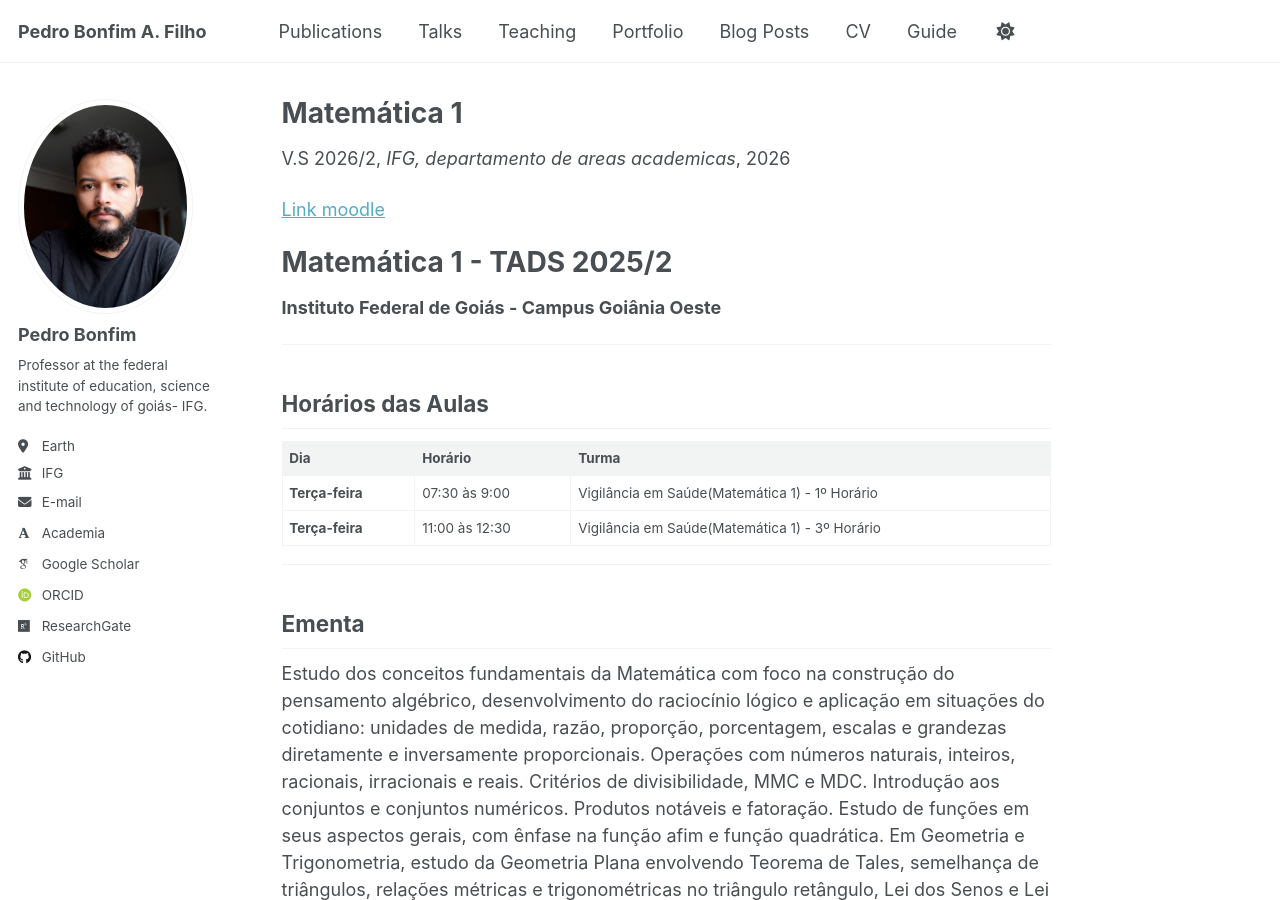
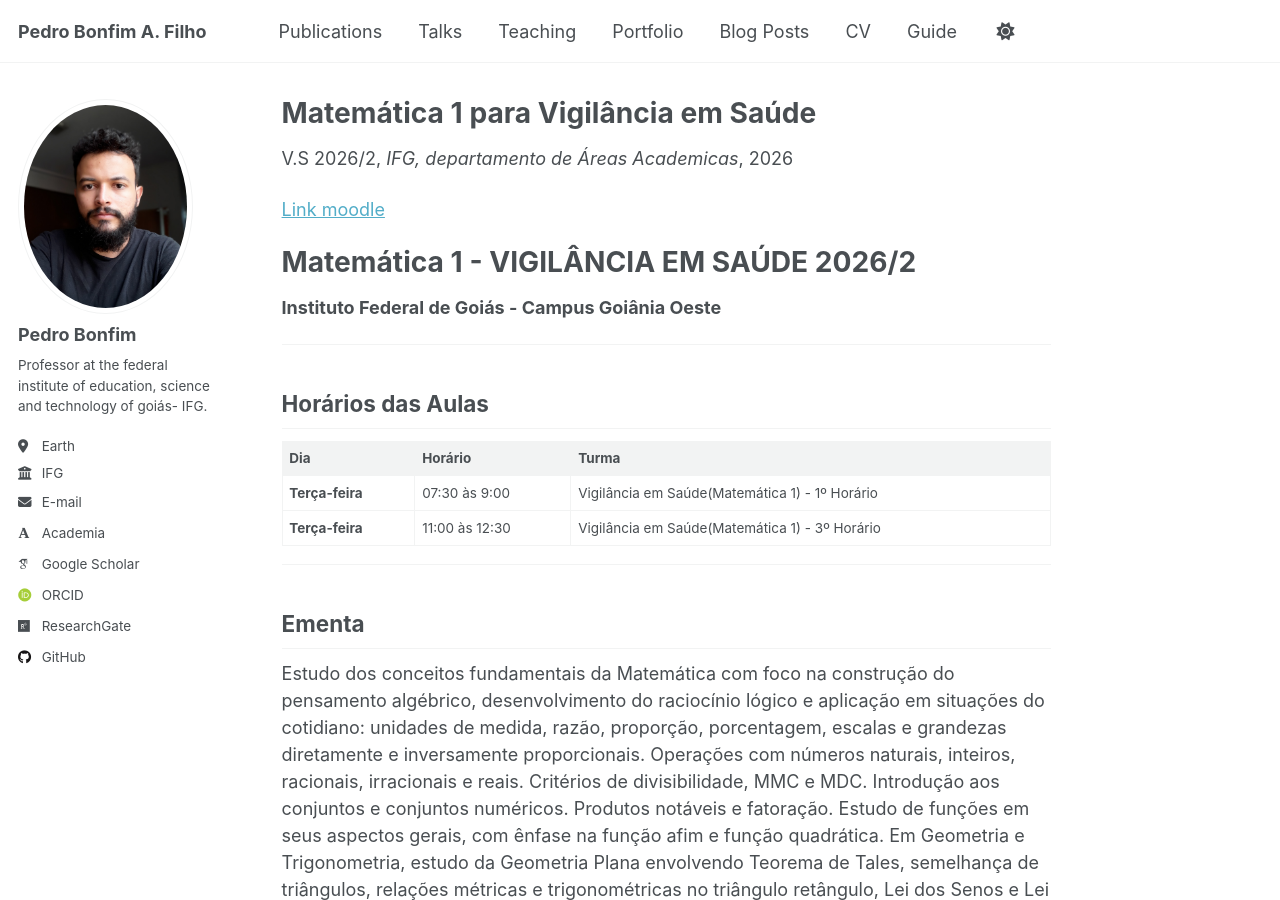
Before and after one commit to pedroassuncaofilho/pedroassuncaofilho.github.io, a Jekyll site: the page built from _teaching/matematica1.md, in a window 1280 px wide and 900 px high. Built offline with Jekyll 4.4.1, drawn with Linux system fonts in a browser that asks for light colours; some web fonts are replaced.

Commit message:
Update matematica1.md

```diff
--- a/_teaching/matematica1.md
+++ b/_teaching/matematica1.md
@@ -1,15 +1,15 @@
 ---
-title: "Matemática 1"
+title: "Matemática 1 para Vigilância em Saúde"
 collection: teaching
 type: " V.S 2026/2"
 permalink: /teaching/2026-teaching-23
-venue: "IFG, departamento de areas academicas"
+venue: "IFG, departamento de Áreas Academicas"
 date: 2026-08-25
 location: "Goiânia, Goiás"
 ---
 [Link moodle](https://moodle.ifg.edu.br/course/view.php?id=44011)
 
-# Matemática 1 - TADS 2025/2
+# Matemática 1 - VIGILÂNCIA EM SAÚDE 2026/2
 
 **Instituto Federal de Goiás - Campus Goiânia Oeste**
 
```
